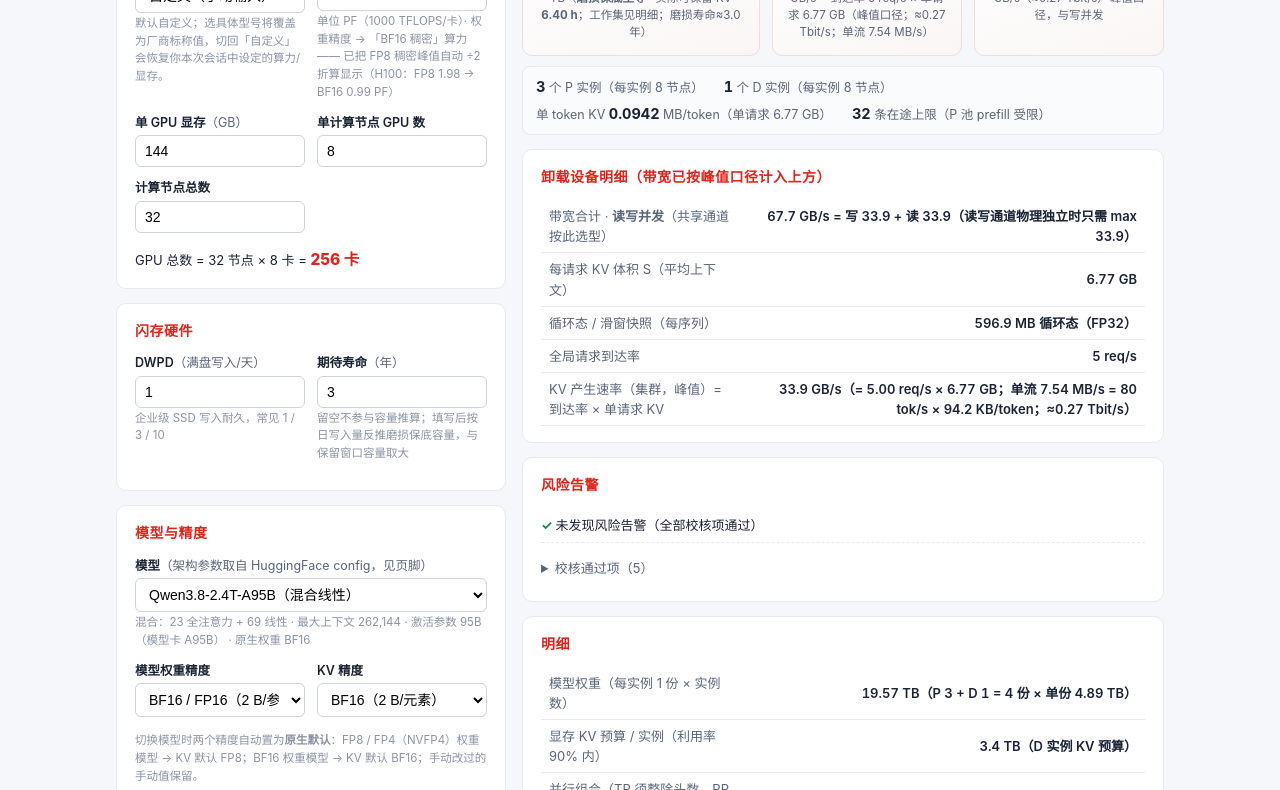
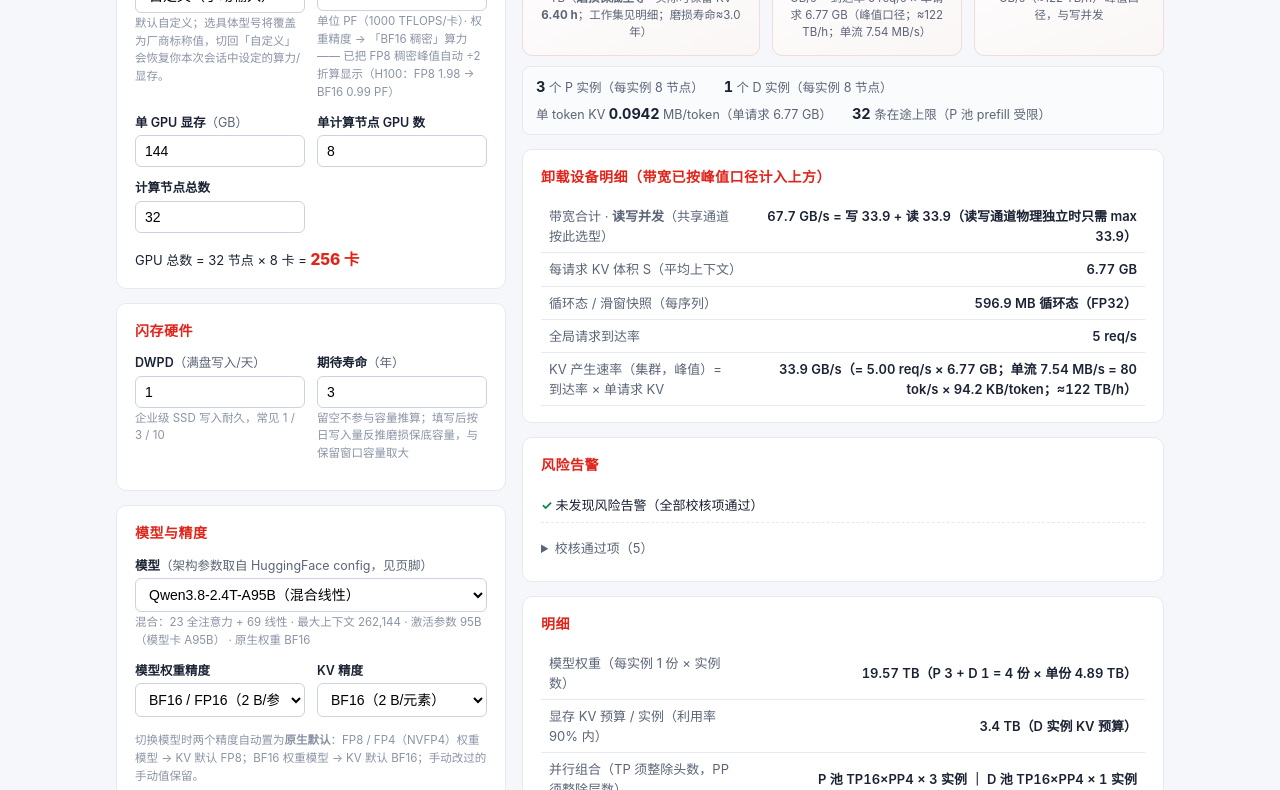
Before and after one commit to fred-chen/kv-ratio-calculator, a plain HTML site: page index.html in a window 1280 px wide. Shown: the part 223-1013 px from the top of the page. Drawn offline with Linux system fonts and the light colour scheme.

Commit message:
带宽/速率单位统一为字节口径：去掉 Tbit/s，改为 GB/s + TB/h（小时量）+ MB/s（单流）

```diff
--- a/index.html
+++ b/index.html
@@ -522,8 +522,8 @@ function calc(){
   const lifeSpan = (isFinite(lifeY)&&lifeY<riskY-1e-9) ? '<span class="risk">≈'+lifeTxt+'</span>' : "≈"+lifeTxt;
   $("r_capu").innerHTML = !ok ? notWhy+"：容量与带宽均按 0 计" : (capFinal>=1000?"TB":"GB")+"（"+(wcap>cap?"<b>磨损保底主导</b> · 实际可保留 KV <b>"+thEff.toFixed(2)+" h</b>":"保留窗口 "+th+"h 全量保留 · 不受忙闲影响")+"；工作集见明细；磨损寿命"+lifeSpan+"）";
   const fmtBW = v => v>=100 ? v.toFixed(0) : (v>=10 ? v.toFixed(1) : v.toFixed(2));
-  $("r_wr").textContent = fmtBW(wr); $("r_wru").textContent = "GB/s = 到达率 "+lam.toLocaleString("zh",{maximumFractionDigits:2})+" req/s × 单请求 "+humanGB(S_GB)+"（峰值口径；≈"+(wr*8/1000).toFixed(2)+" Tbit/s；单流 "+(tps*sTokB/1e6).toFixed(2)+" MB/s）";
-  $("r_rd").textContent = fmtBW(rd); $("r_rdu").textContent = "GB/s（≈"+(rd*8/1000).toFixed(2)+" Tbit/s）· 峰值口径，与写并发";
+  $("r_wr").textContent = fmtBW(wr); $("r_wru").textContent = "GB/s = 到达率 "+lam.toLocaleString("zh",{maximumFractionDigits:2})+" req/s × 单请求 "+humanGB(S_GB)+"（峰值口径；≈"+(wr*3.6).toFixed(0)+" TB/h；单流 "+(tps*sTokB/1e6).toFixed(2)+" MB/s）";
+  $("r_rd").textContent = fmtBW(rd); $("r_rdu").textContent = "GB/s（≈"+(rd*3.6).toFixed(0)+" TB/h）· 峰值口径，与写并发";
   $("r_bwsum").textContent = fmtBW(wr+rd)+" GB/s = 写 "+fmtBW(wr)+" + 读 "+fmtBW(rd)+"（读写通道物理独立时只需 max "+fmtBW(Math.max(wr,rd))+"）";
   $("r_s").textContent = humanGB(S_GB);
   if(m.idx){ $("row_idx").style.display=""; $("r_idx").textContent = (m.idx*bk/1000).toLocaleString("zh",{maximumFractionDigits:1})+" KB/token（"+m.idx.toLocaleString()+" 元素）"; }
@@ -533,7 +533,7 @@ function calc(){
     if(parts.length){ $("row_state").style.display=""; $("d_state").textContent=parts.join(" + "); }
     else $("row_state").style.display="none"; }
   $("r_lam").textContent = lam.toLocaleString("zh",{maximumFractionDigits:1})+" req/s";
-  $("d_kvrate").innerHTML = ok ? (wr.toFixed(1)+" GB/s（= "+lam.toFixed(2)+" req/s × "+humanGB(S_GB)+"；单流 "+(tps*sTokB/1e6).toFixed(2)+" MB/s = "+tps+" tok/s × "+(sTokB/1e3).toFixed(1)+" KB/token；≈"+(wr*8/1000).toFixed(2)+" Tbit/s）") : "–";
+  $("d_kvrate").innerHTML = ok ? (wr.toFixed(1)+" GB/s（= "+lam.toFixed(2)+" req/s × "+humanGB(S_GB)+"；单流 "+(tps*sTokB/1e6).toFixed(2)+" MB/s = "+tps+" tok/s × "+(sTokB/1e3).toFixed(1)+" KB/token；≈"+(wr*3.6).toFixed(0)+" TB/h）") : "–";
   $("d_w").textContent = grid ? (humanGB(inst*Weff)+"（"+inst+" 实例 × 单份 "+humanGB(Weff)+"）") : humanGB(Weff)+"（单份，未部署）";
   $("d_bud").textContent = humanGB(Math.max(budInst,0));
   const totGPU = nodes*g, usedGPU = grid ? inst*nInst*g : 0;
```
